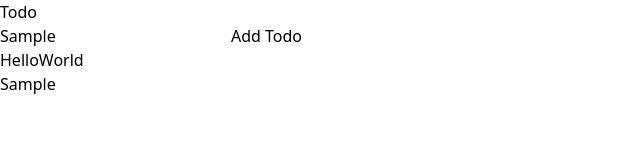
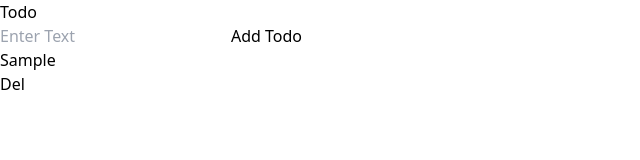
Before and after one commit to Nikhil-Jalandhra/Todo, a React (Vite) app: page / in a window 1280 px wide. Both pictures are taken after typing "Sample" into the empty fields and a click on the button "Add Todo". Shown: the top 160 px of the page, without its empty margins (0-640 px from the left). Built offline with nearby package versions, Linux system fonts and the light colour scheme.

Commit message:
Working on Features of Todo App

```diff
--- a/src/Components/AddTodo.jsx
+++ b/src/Components/AddTodo.jsx
@@ -10,9 +10,14 @@ function AddTodo() {
     const [text, setText] = useState("");
 
     const handelSubmit = (e) =>{
+      if (text !== "") {
         e.preventDefault()
         console.log("hlo")
         dispatch(addTodo(text))
+        setText("")
+      }else{
+        alert("Please Enter Something")
+      }
     }
 
 
--- a/src/Components/Todos.jsx
+++ b/src/Components/Todos.jsx
@@ -6,11 +6,20 @@ import { deleteTodo } from '../Slice/slice'
 function Todos() {
 
     const todos = useSelector(state => state.todos)
+    const dispatch = useDispatch()
+
+    const deltodo = (e) => {
+      console.log(e.target.value)
+      dispatch(deleteTodo(e.target.value))
+    }
 
   return (
     <div>
       {todos.map((todo,index)=>(
-        <h1 key={index}>{todo.Text}</h1>
+        <div key={index} className=' flex bg-black text-white w-[200px]'>
+        <h1 >{todo.Text}</h1>
+        <button value={todo.Id} onClick={deltodo} className=' ms-7'>Del</button>
+        </div>
       ))}
     </div>
   );
--- a/src/Slice/slice.js
+++ b/src/Slice/slice.js
@@ -1,7 +1,7 @@
 import { createSlice, nanoid } from "@reduxjs/toolkit";
 
 const initialState = {
-    todos: [{Id: 1, Text: "HelloWorld"}]
+    todos: []
 }
 
 export const todoreducer = createSlice({
```
